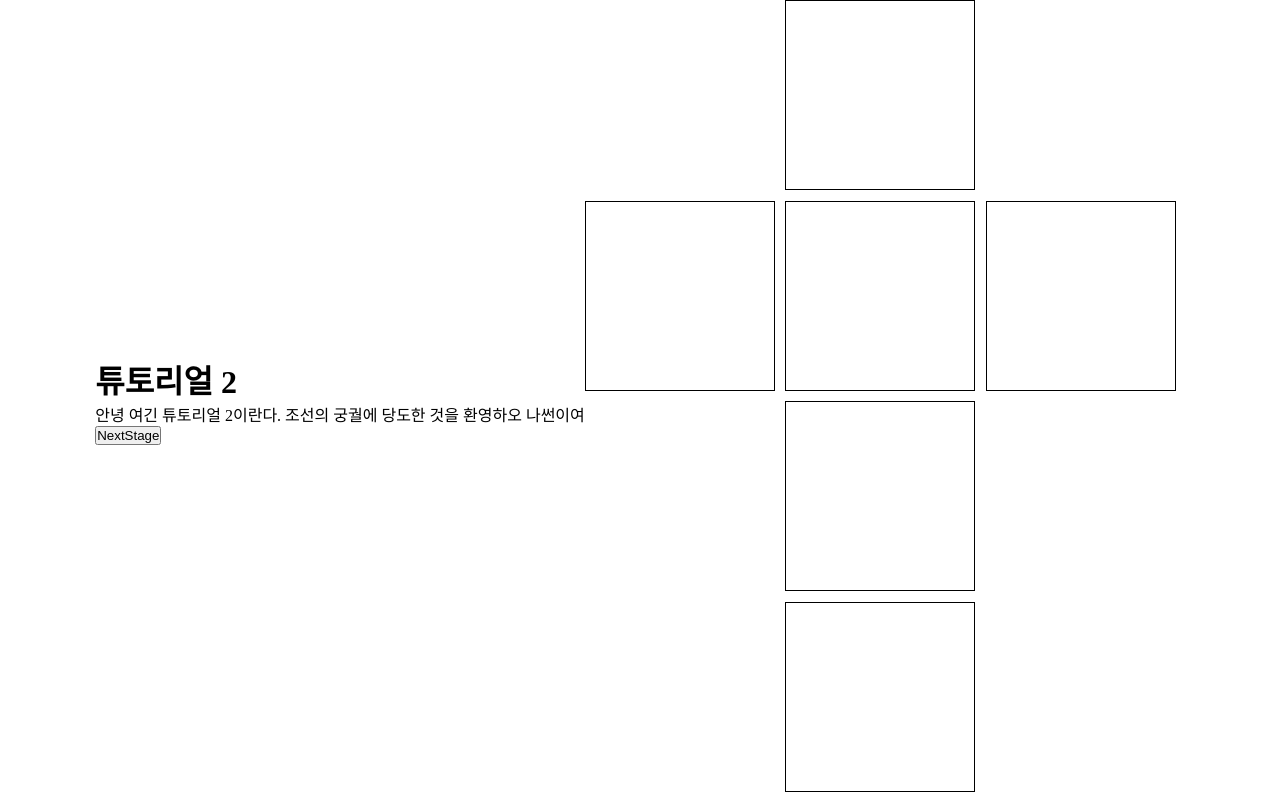
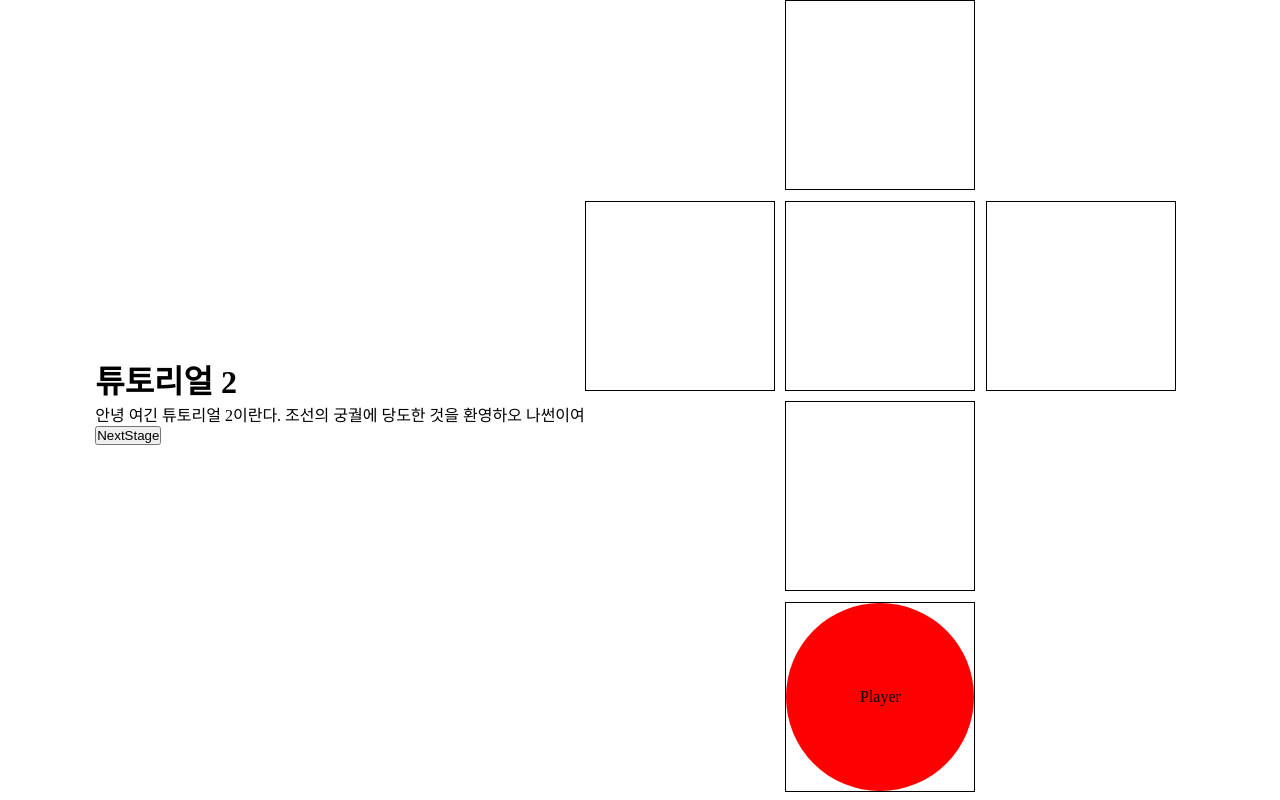
Before and after one commit to KimInteger/projectMoveGame, a React app: page /tutoZeroTwo in a window 1280 px wide. Built offline with nearby package versions, Linux system fonts and the light colour scheme.

Commit message:
feat | pages
pages에서 inital area추가하여 플레이어 생성 위치 지정

```diff
--- a/src/pages/tutorialMapZeroOne.tsx
+++ b/src/pages/tutorialMapZeroOne.tsx
@@ -14,7 +14,7 @@ const TutorialZeroOne = () => {
           나썬이여
         </p>
       </TutorialMap>
-      <BasicMapTemplate areas={area} />
+      <BasicMapTemplate areas={area} player={area[0]} />
     </>
   );
 };
--- a/src/pages/tutorialMapZeroThree.tsx
+++ b/src/pages/tutorialMapZeroThree.tsx
@@ -15,7 +15,7 @@ const TutorialZeroThree = () => {
           나썬이여
         </p>
       </TutorialMap>
-      <BasicMapTemplate areas={area} />
+      <BasicMapTemplate areas={area} player={area[0]} />
     </>
   );
 };
--- a/src/pages/tutorialMapZeroTwo.tsx
+++ b/src/pages/tutorialMapZeroTwo.tsx
@@ -15,7 +15,7 @@ const TutorialZeroTwo = () => {
           나썬이여
         </p>
       </TutorialMap>
-      <BasicMapTemplate areas={area} />
+      <BasicMapTemplate areas={area} player={area[0]} />
     </>
   );
 };
```
